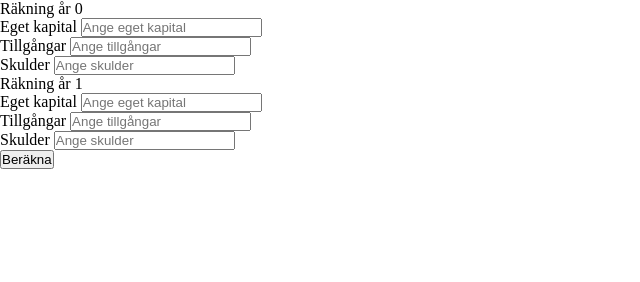
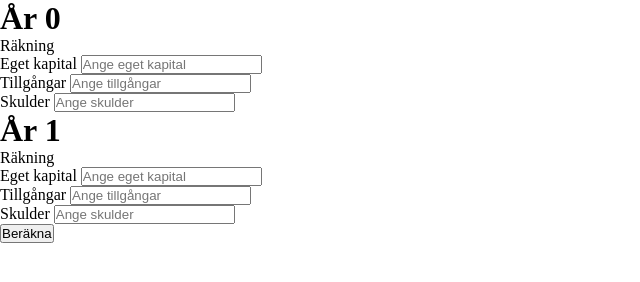
Before and after one commit to coolaste-organisationen/app, a plain HTML site: page index.html in a window 1280 px wide. Shown: the whole page, without its empty margins (0-640 px from the left). Drawn offline with Linux system fonts and the light colour scheme.

```diff
--- a/js/main.js
+++ b/js/main.js
@@ -5,7 +5,8 @@
     var listItem = document.createElement('li');
     listItem.className = 'item';
     listItem.innerHTML = `
-      <span class="title">Räkning år ${year}</span>
+      <h1>År ${year}</h1>
+      <span class="title">Räkning</span>
       <div class="container">
         <span class="undertitle">Eget kapital</span>
         <input type="number" class="equity" placeholder="Ange eget kapital">
```
Also changed, not shown: css/main.css (line endings or trailing spaces).
